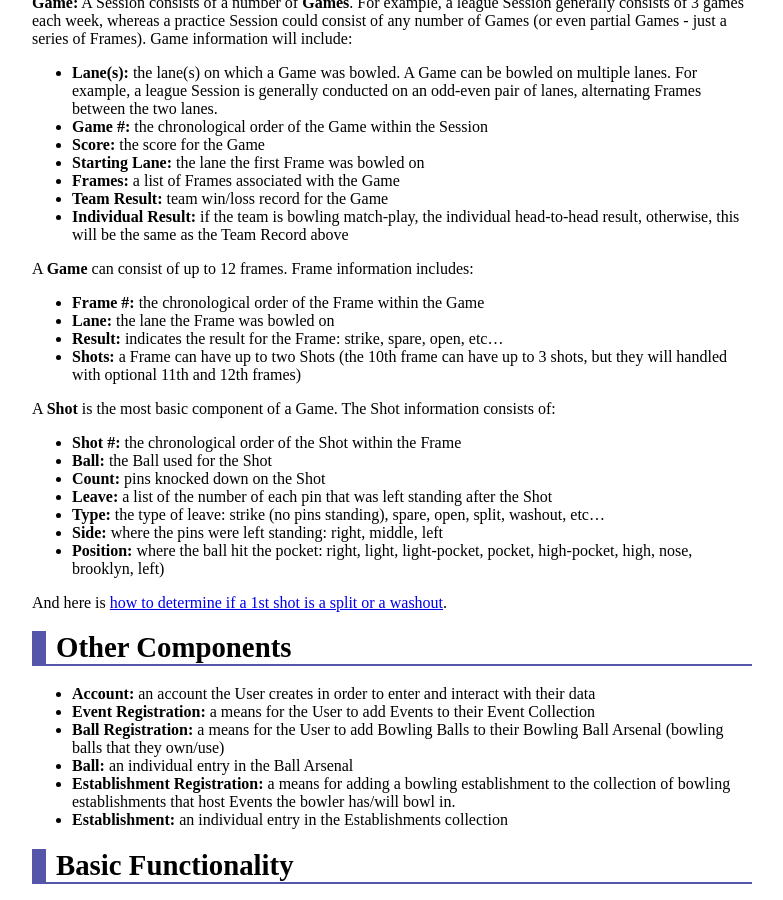
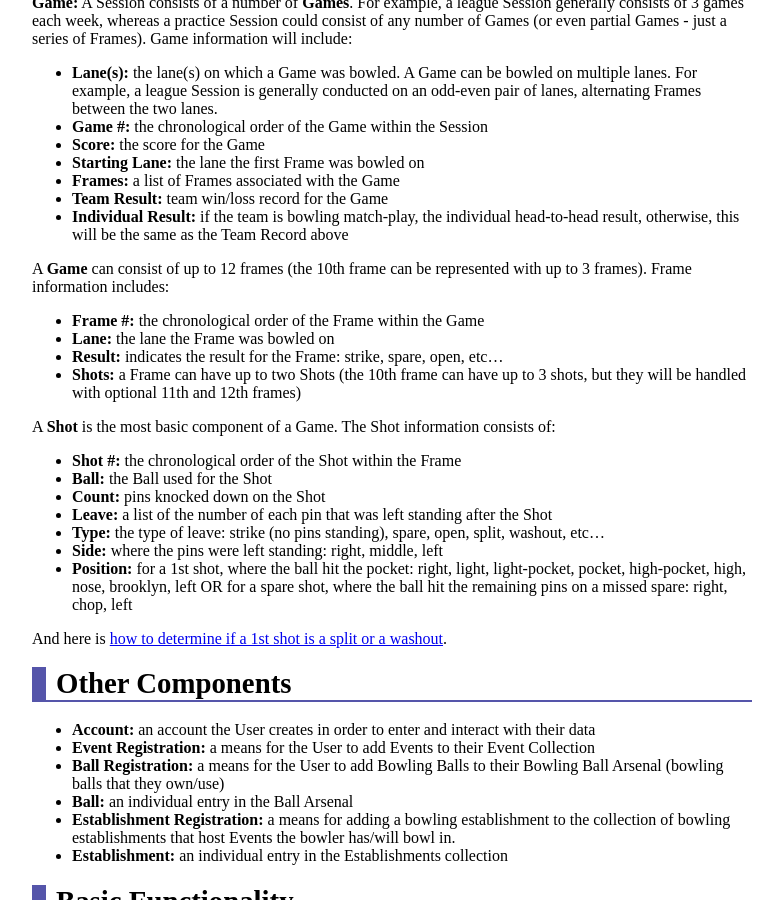
Before and after one commit to ycpcs/cs320-spring2025, a Jekyll site: the page built from projects/RevMetrix.md, in a window 1280 px wide and 900 px high, scrolled down 1027 px. Shown: the whole window, without its empty margins (248-1031 px from the left). Built offline with Jekyll 4.4.1, drawn with Linux system fonts in a browser that asks for light colours.

Commit message:
more minor edits

```diff
--- a/projects/RevMetrix.md
+++ b/projects/RevMetrix.md
@@ -49,11 +49,11 @@ The basic structure is Event->Session(s)->Game(s)->Frame(s)->Shot(s).
 -   **Team Result:** team win/loss record for the Game
 -   **Individual Result:** if the team is bowling match-play, the individual head-to-head result,  otherwise, this will be the same as the Team Record above
 
-A **Game** can consist of up to 12 frames. Frame information includes:
+A **Game** can consist of up to 12 frames (the 10th frame can be represented with up to 3 frames). Frame information includes:
 -	**Frame #:** the chronological order of the Frame within the Game
 -	**Lane:** the lane the Frame was bowled on
 -	**Result:** indicates the result for the Frame: strike, spare, open, etc...
--	**Shots:** a Frame can have up to two Shots (the 10th frame can have up to 3 shots, but they will handled with optional 11th and 12th frames)
+-	**Shots:** a Frame can have up to two Shots (the 10th frame can have up to 3 shots, but they will be handled with optional 11th and 12th frames)
 
 A **Shot** is the most basic component of a Game.  The Shot information consists of:
 - 	**Shot #:** the chronological order of the Shot within the Frame
@@ -62,7 +62,7 @@ A **Shot** is the most basic component of a Game.  The Shot information consists
 -	**Leave:** a list of the number of each pin that was left standing after the Shot
 -	**Type:** the type of leave: strike (no pins standing), spare, open, split, washout, etc...
 -   **Side:** where the pins were left standing: right, middle, left
--   **Position:** where the ball hit the pocket: right, light, light-pocket, pocket, high-pocket, high, nose, brooklyn, left)
+-   **Position:** for a 1st shot, where the ball hit the pocket: right, light, light-pocket, pocket, high-pocket, high, nose, brooklyn, left OR for a spare shot, where the ball hit the remaining pins on a missed spare: right, chop, left
 
 And here is [how to determine if a 1st shot is a split or a washout](HowToDetermineSplitWashout.txt).
 
```
